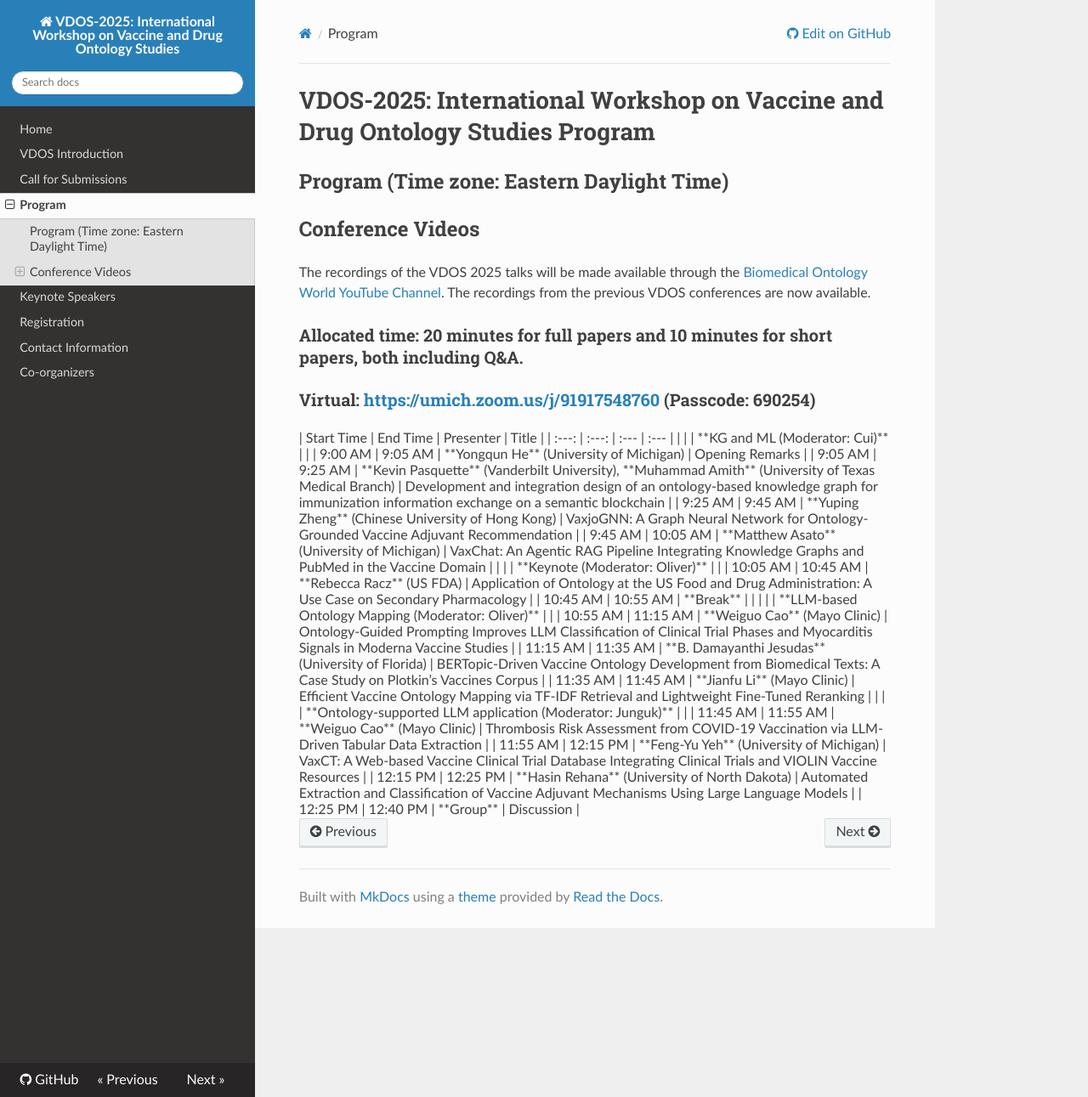
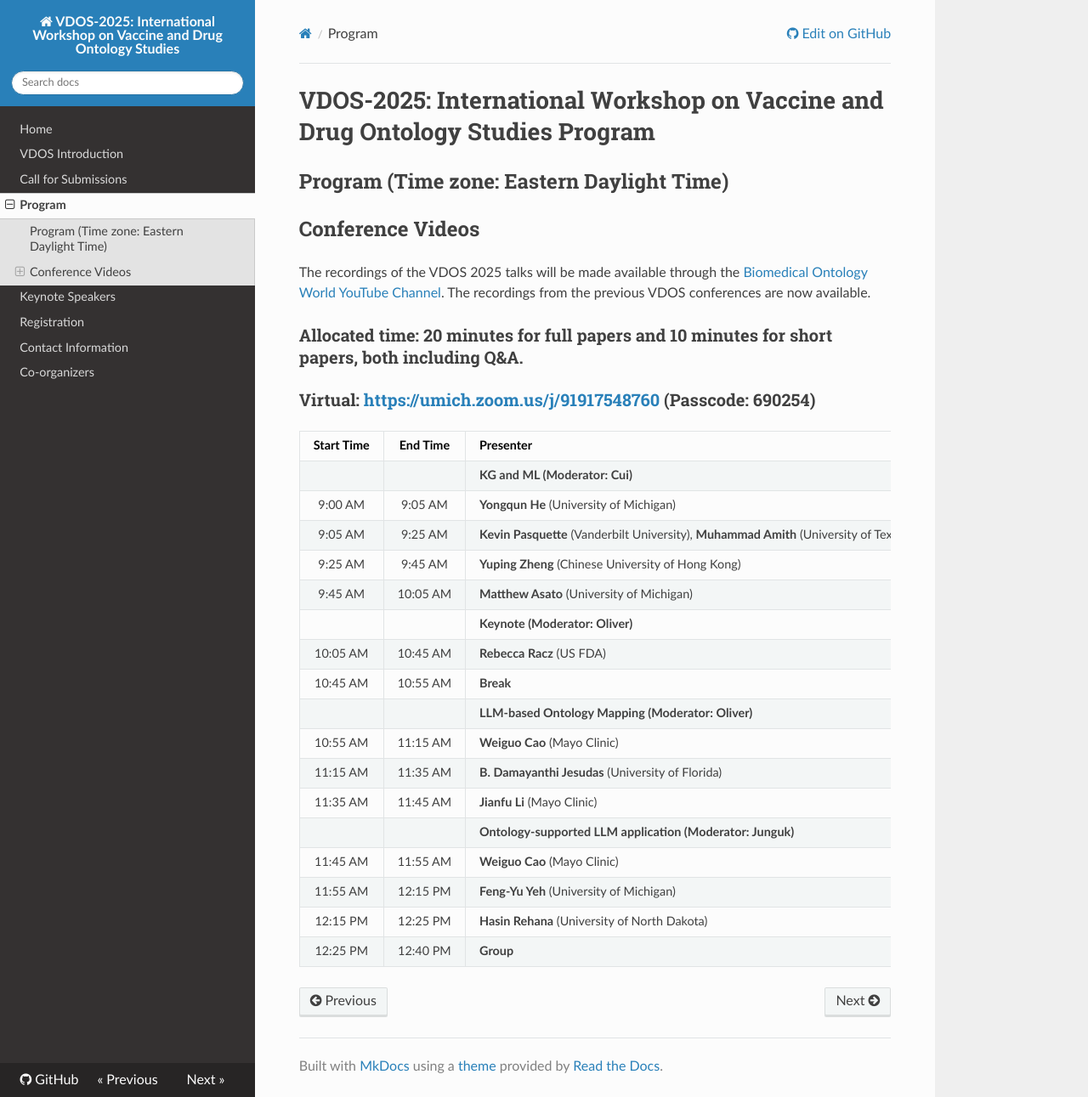
Before and after one commit to vdos-workshop/vdos2025, an MkDocs documentation site: the page built from docs/program.md, in a window 1280 px wide and 1291 px high. Shown: the whole window at 85% size. Built offline with MkDocs 1.6.1, drawn with Linux system fonts in a browser that asks for light colours; nearby versions of some CDN libraries.

Commit message:
Update program.md

```diff
--- a/docs/program.md
+++ b/docs/program.md
@@ -7,7 +7,6 @@
 The recordings of the VDOS 2025 talks will be made available through the [Biomedical Ontology World YouTube Channel](https://www.youtube.com/channel/UCUT0MwXxAFnekhsSJVmHTJw/playlists). The recordings from the previous VDOS conferences are now available.
 ### Allocated time: **20 minutes** for full papers and **10 minutes** for short papers, both including Q&A.
 ### Virtual: [https://umich.zoom.us/j/91917548760](https://umich.zoom.us/j/91917548760) (Passcode: 690254)
-<div style="width:100%; overflow-x:visible;">
 
 | Start Time | End Time | Presenter | Title |
 | :---: | :---: | :--- | :--- |
@@ -28,7 +27,6 @@ The recordings of the VDOS 2025 talks will be made available through the [Biomed
 | 11:55 AM | 12:15 PM | **Feng-Yu Yeh** (University of Michigan) | VaxCT: A Web-based Vaccine Clinical Trial Database Integrating Clinical Trials and VIOLIN Vaccine Resources |
 | 12:15 PM | 12:25 PM | **Hasin Rehana** (University of North Dakota) | Automated Extraction and Classification of Vaccine Adjuvant Mechanisms Using Large Language Models |
 | 12:25 PM | 12:40 PM | **Group** | Discussion |
-</div>
 
 <!--
 
```
